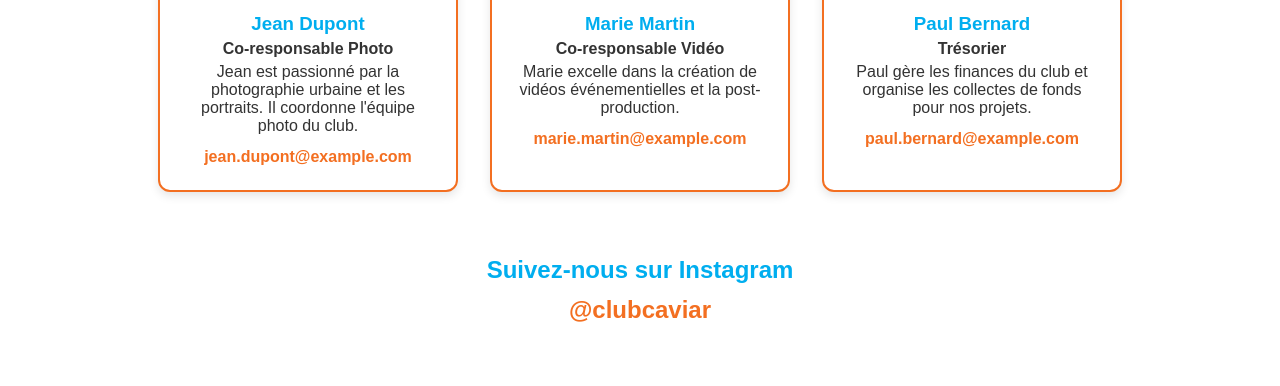
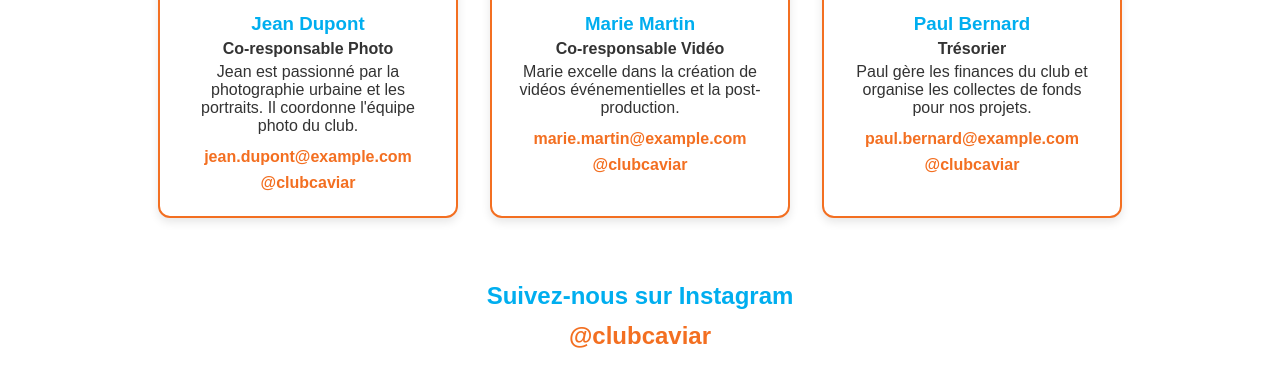
Before and after one commit to lesphotosdesco/Caviar, a plain HTML site: page contact.html in a window 1280 px wide. Shown: the part 350-736 px from the top of the page. Drawn offline with Linux system fonts and the light colour scheme.

Commit message:
Update contact.html

```diff
--- a/contact.html
+++ b/contact.html
@@ -36,6 +36,8 @@
       <p><strong>Co-responsable Photo</strong></p>
       <p>Jean est passionné par la photographie urbaine et les portraits. Il coordonne l'équipe photo du club.</p>
       <a href="mailto:jean.dupont@example.com">jean.dupont@example.com</a>
+      <a href="https://www.instagram.com/clubcaviar" target="_blank" rel="noopener noreferrer">@clubcaviar</a>
+
     </article>
 
     <article class="team-member">
@@ -44,6 +46,8 @@
       <p><strong>Co-responsable Vidéo</strong></p>
       <p>Marie excelle dans la création de vidéos événementielles et la post-production.</p>
       <a href="mailto:marie.martin@example.com">marie.martin@example.com</a>
+      <a href="https://www.instagram.com/clubcaviar" target="_blank" rel="noopener noreferrer">@clubcaviar</a>
+
     </article>
 
     <article class="team-member">
@@ -52,6 +56,8 @@
       <p><strong>Trésorier</strong></p>
       <p>Paul gère les finances du club et organise les collectes de fonds pour nos projets.</p>
       <a href="mailto:paul.bernard@example.com">paul.bernard@example.com</a>
+      <a href="https://www.instagram.com/clubcaviar" target="_blank" rel="noopener noreferrer">@clubcaviar</a>
+
     </article>
   </section>
 
```
